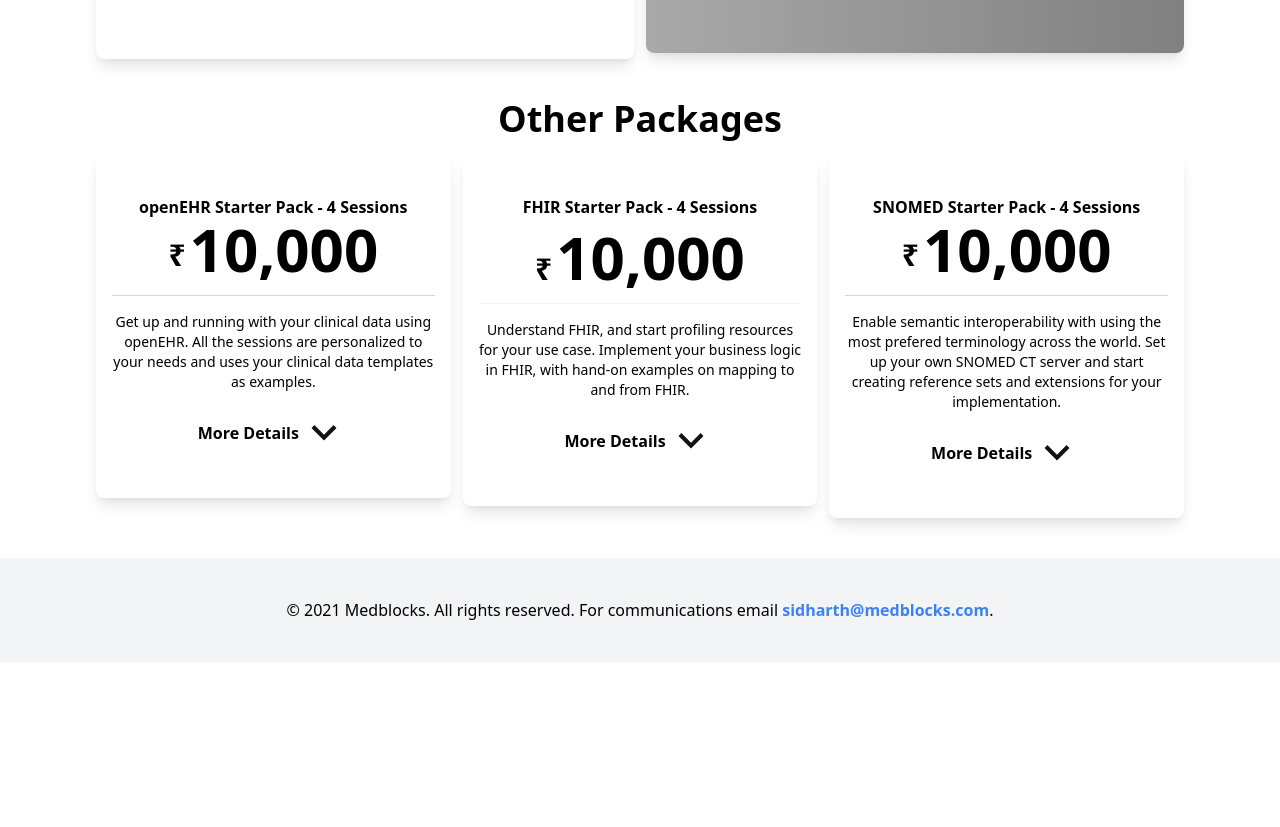
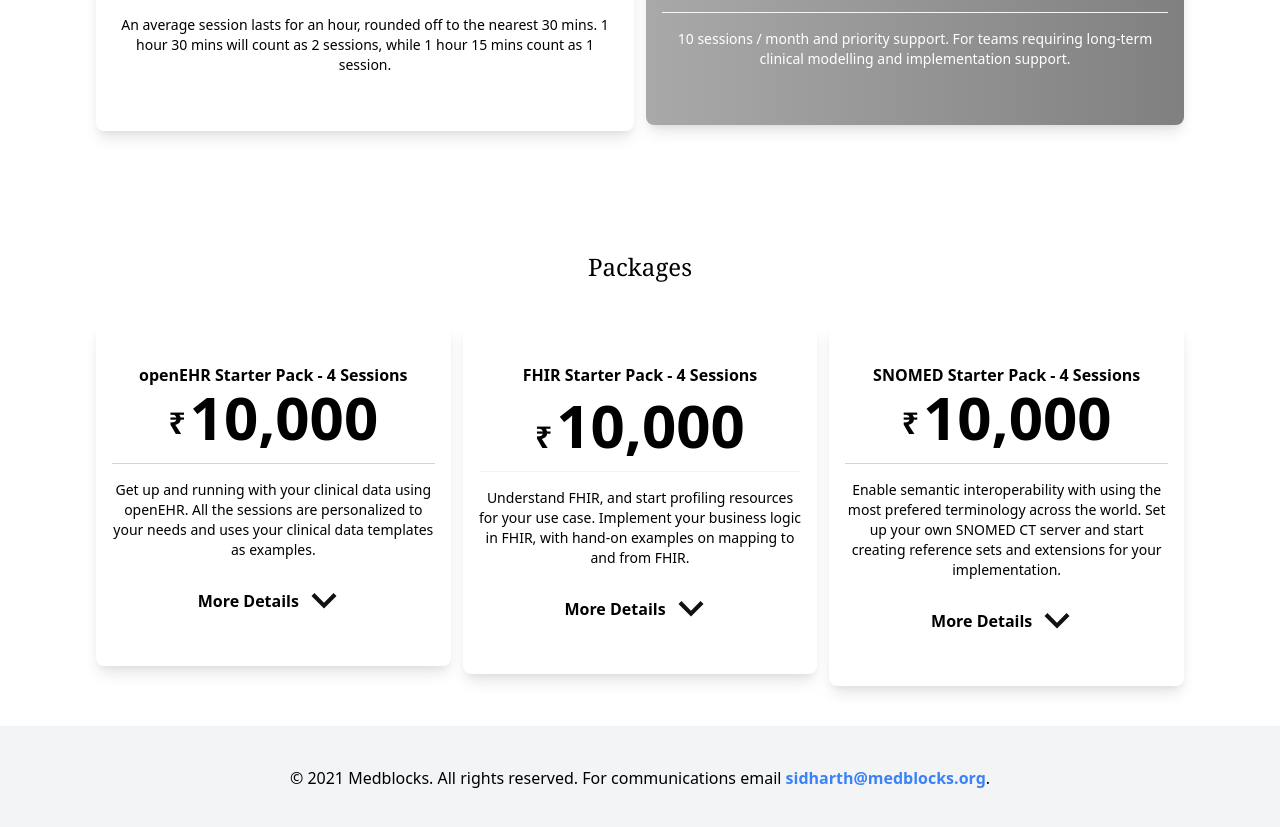
Before and after one commit to karthiknish/medblocks3.0, a Next.js app: page /consultation in a window 1280 px wide. Shown: the part 811-1638 px from the top of the page. Before the commit the page ends 1473 px from the top, so only its background shows below. Built offline with nearby package versions, Linux system fonts and the light colour scheme.

Commit message:
fix: medblocks.org not .com

```diff
--- a/components/Footer.js
+++ b/components/Footer.js
@@ -7,9 +7,9 @@
         <a
           className="font-bold"
           className="text-blue-500 font-semibold hover:text-blue-400"
-          href="mailto:sidharth@medblocks.com"
+          href="mailto:sidharth@medblocks.org"
         >
-          sidharth@medblocks.com
+          sidharth@medblocks.org
         </a>
         .
       </p>
--- a/components/IndexSection.js
+++ b/components/IndexSection.js
@@ -237,7 +237,7 @@
                 <span>Pricing</span>
               </a>
               <a
-                href="mailto:sidharth@medblocks.com"
+                href="mailto:sidharth@medblocks.org"
                 className="rounded-md bg-transparent gap-2 inline-flex items-center  hover:bg-green-700 bg-green-500 font-semibold text-white py-2 px-4 border"
               >
                 <span>Book a consultation</span>
--- a/pages/consultation.js
+++ b/pages/consultation.js
@@ -55,7 +55,8 @@
           </div>
         </div>{" "}
       </Section>
-      <div className="flex flex-col items-center justify-center w-full max-w-7xl mx-auto">
+      <div className="flex flex-col items-center w-full max-w-7xl mx-auto">
+        <h1 className="font-serif text-2xl mb-10">Standard Sessions</h1>
         <section className="flex flex-col lg:flex-row items-center lg:justify-center w-full lg:px-24  space-x-3">
           <article className="bg-white w-4/5 lg:w-custom mb-10 lg:px-4 px-6 py-10 text-center text-primary-dark rounded-lg shadow-lg">
             <h5 className="font-bold text-base">Standard</h5>
@@ -94,7 +95,7 @@
             </ul>
           </article>
         </section>
-        <h2 className="mx-auto font-bold text-4xl mb-4">Other Packages</h2>
+        <h1 className="font-serif text-2xl mb-10 mt-20">Packages</h1>
         <section className="flex flex-col lg:flex-row lg:items-start items-center lg:justify-center w-full lg:px-24 space-x-3">
           <article className="bg-white w-4/5 lg:w-custom mb-10 lg:px-4 px-6 py-10 text-center text-primary-dark rounded-lg shadow-lg">
             <h5 className="font-bold text-base">
```
